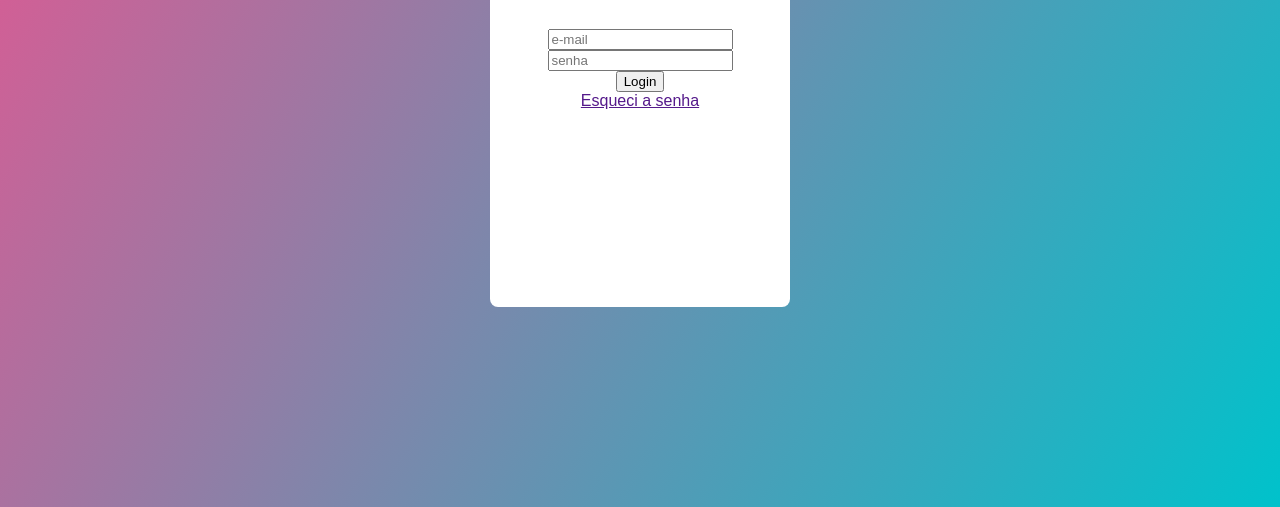
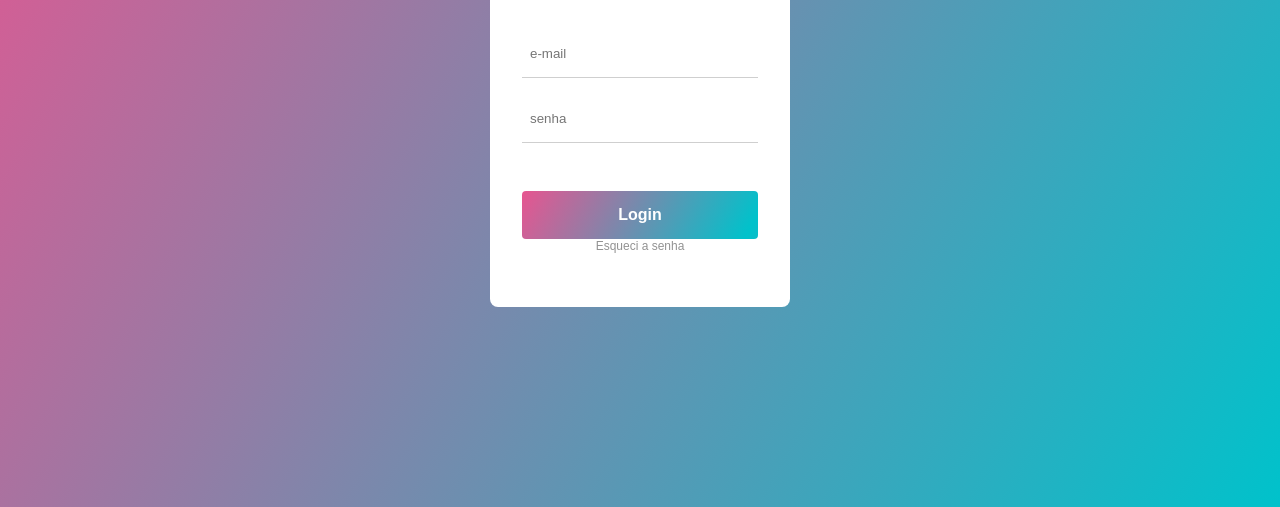
Before and after one commit to alee-moura/javascript-login-form, a plain HTML site: page index.html in a window 1280 px wide. Shown: the part 293-800 px from the top of the page. Drawn offline with Linux system fonts and the light colour scheme.

Commit message:
css ready

```diff
--- a/css/index.css
+++ b/css/index.css
@@ -36,3 +36,52 @@ body {
     align-items: center;
     justify-content: center;
 }
+
+.login__input {
+    height: 48px;
+    width: 100%;
+    box-sizing: border-box;
+    padding-left: 8px;
+    border: unset;
+    outline: none;
+}
+
+.login__input-border {
+    height: 1px;
+    width: 100%;
+    margin-bottom: 16px;
+    background-color: #cfcfcf;
+    transition: .3s ease-in-out;
+}
+
+.login__input-border::after {
+    content: '';
+    display: block;
+    height: 1px;
+    width: 0;
+    margin-bottom: 16px;
+    background: linear-gradient(120deg, #e75590, #00c2cb);
+    transition: .3s ease-in-out;
+}
+
+.login__submit {
+    height: 48px;
+    width: 100%;
+    outline: none;
+    background: linear-gradient(120deg, #e75590, #00c2cb, #e75590);
+    background-size: 200%;
+    margin-top: 32px;
+    color: #ffffff;
+    font-size: 16px;
+    font-weight: bold;
+    border: unset;
+    border-radius: 4px;
+    cursor: pointer;
+    transition: .5s ease-in-out;
+}
+
+.login__reset {
+    font-size: 12px;
+    color: #929292;
+    text-decoration: none;
+}
```
